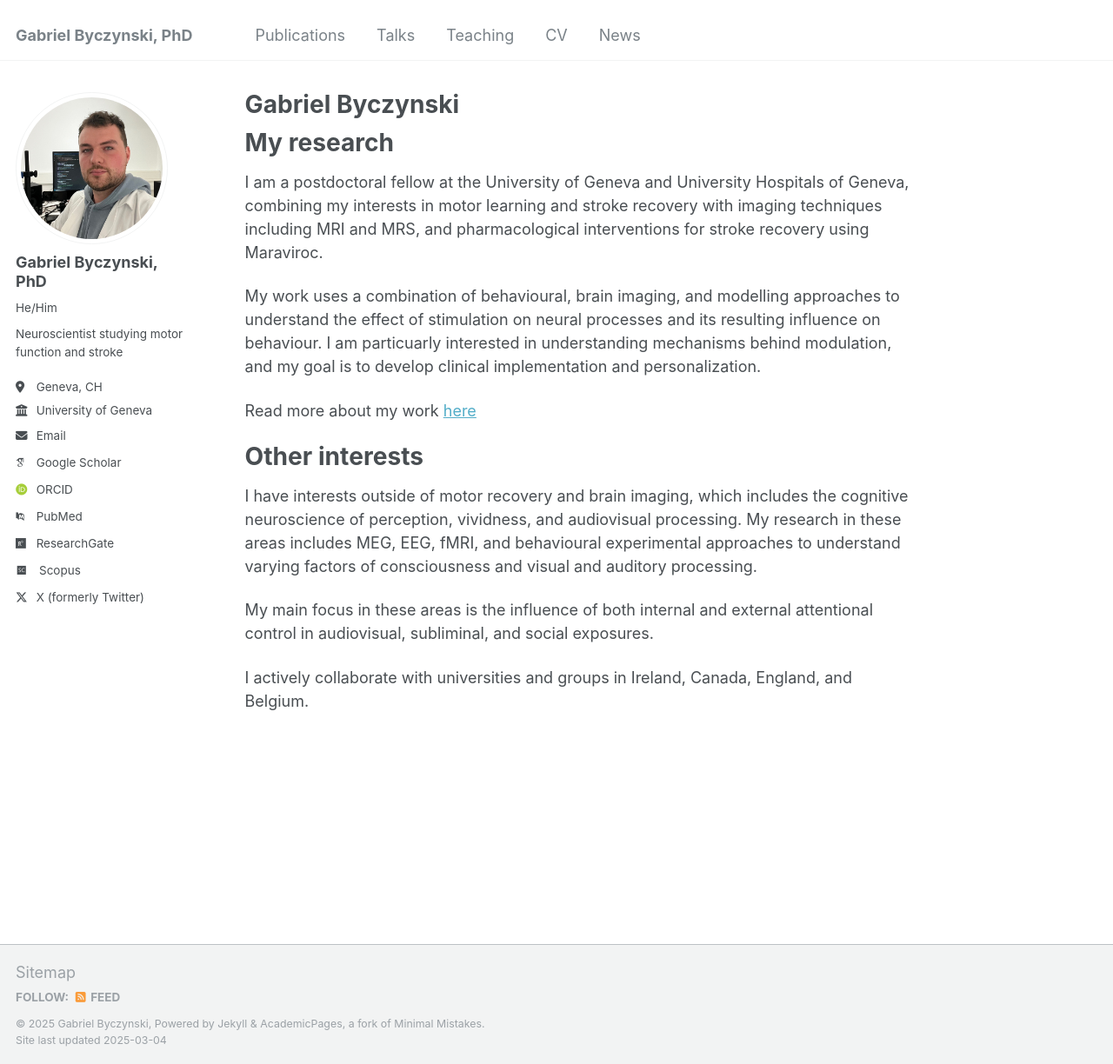
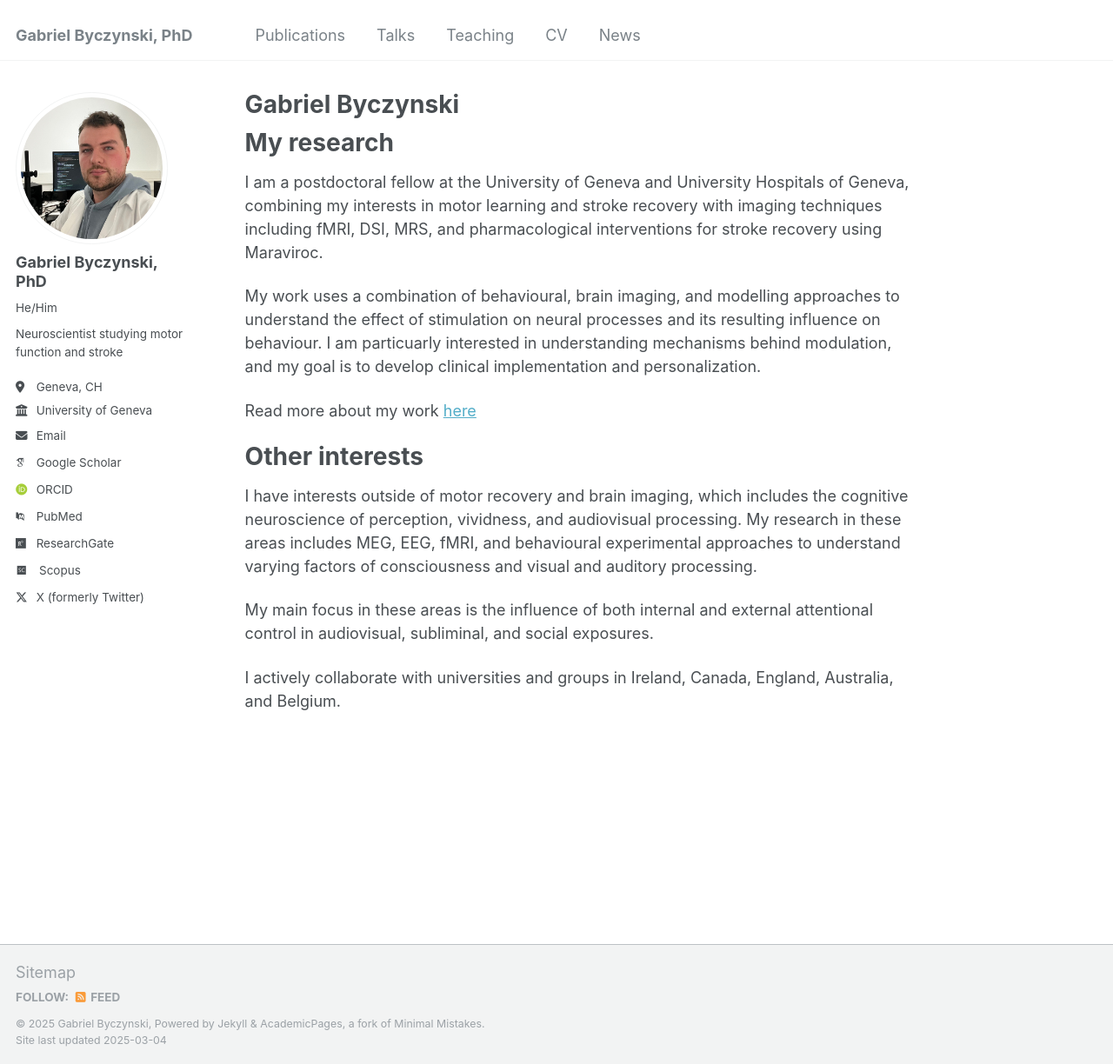
Before and after one commit to gabebyczynski/gabebyczynski.github.io, a Jekyll site: the page built from _pages/about.md, in a window 1280 px wide and 1224 px high. Shown: the whole window at 87% size. Built offline with Jekyll 4.4.1, drawn with Linux system fonts in a browser that asks for light colours; some web fonts are replaced; a file with an impossible date is left out.

Commit message:
Update about.md

```diff
--- a/_pages/about.md
+++ b/_pages/about.md
@@ -10,7 +10,7 @@ redirect_from:
 My research
 ======
 
-I am a postdoctoral fellow at the University of Geneva and University Hospitals of Geneva, combining my interests in motor learning and stroke recovery with imaging techniques including MRI and MRS, and pharmacological interventions for stroke recovery using Maraviroc.
+I am a postdoctoral fellow at the University of Geneva and University Hospitals of Geneva, combining my interests in motor learning and stroke recovery with imaging techniques including fMRI, DSI, MRS, and pharmacological interventions for stroke recovery using Maraviroc.
 
 My work uses a combination of behavioural, brain imaging, and modelling approaches to understand the effect of stimulation on neural processes and its resulting influence on behaviour. I am particuarly interested in understanding mechanisms behind modulation, and my goal is to develop clinical implementation and personalization.
 
@@ -23,4 +23,4 @@ I have interests outside of motor recovery and brain imaging, which includes the
 
 My main focus in these areas is the influence of both internal and external attentional control in audiovisual, subliminal, and social exposures.
 
-I actively collaborate with universities and groups in Ireland, Canada, England, and Belgium.
+I actively collaborate with universities and groups in Ireland, Canada, England, Australia, and Belgium.
```
